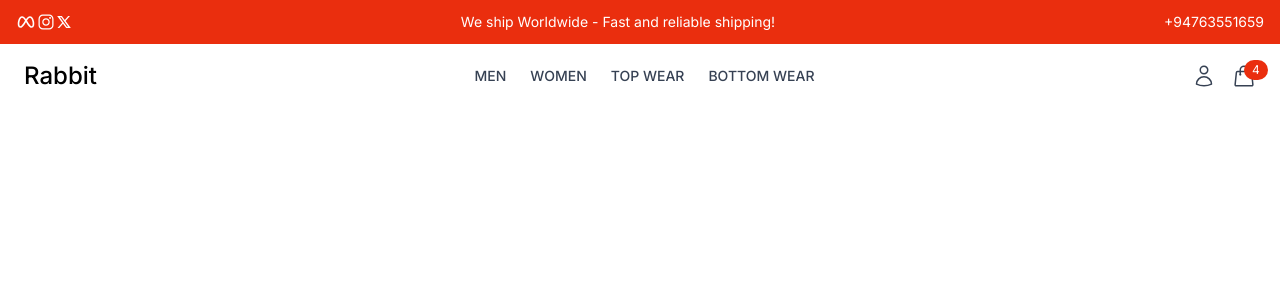
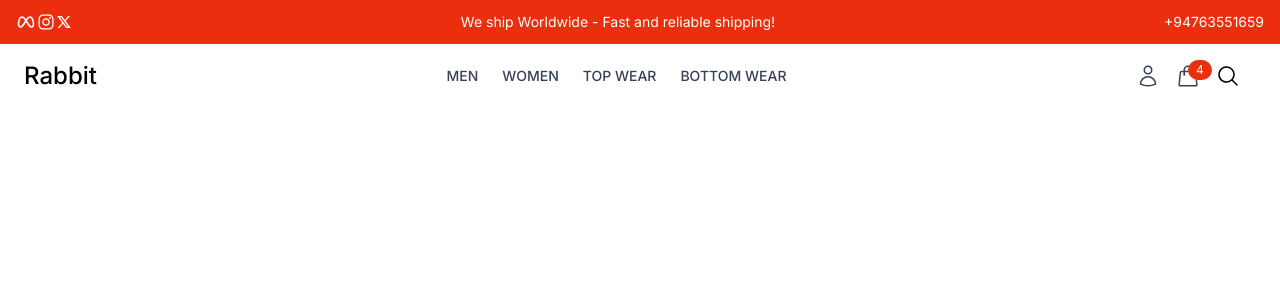
Before and after one commit to Lakshanj2701/ultimate-clothing-store, a React (Vite) app in the folder frontend/: page / in a window 1280 px wide. Shown: the top 300 px of the page. Built offline with nearby package versions, Linux system fonts and the light colour scheme.

Commit message:
up to search bar
there are include code up to search bar

```diff
--- a/frontend/src/components/Common/Navbar.jsx
+++ b/frontend/src/components/Common/Navbar.jsx
@@ -1,6 +1,7 @@
 import React from 'react';
 import { Link } from 'react-router-dom';
 import { HiOutlineUser, HiOutlineShoppingBag, HiBars3BottomRight } from "react-icons/hi2";
+import SearchBar from './SearchBar';
 
 const Navbar = () => {
   return (
@@ -57,6 +58,17 @@
             </span>
         </button>
 
+        {/* Search */}
+        <div className="overflow-hidden">
+          <SearchBar/>
+        </div>
+
+
+
+
+        <button className="md:hidden">
+          <HiBars3BottomRight className="h-6 w-6 text-gray-700"/>
+        </button>
 
       </div>
 
--- /dev/null
+++ b/frontend/src/components/Common/SearchBar.jsx
@@ -0,0 +1,58 @@
+import React, { useState } from 'react'; // ✅ Import useState
+import { HiMagnifyingGlass, HiMiniXMark } from 'react-icons/hi2';
+
+const SearchBar = () => {
+  const [searchTerm, setSearchTerm] = useState("");
+  const [isOpen, setIsOpen] = useState(false);
+
+  const handleSearchToggle = () =>{
+    setIsOpen(!isOpen);
+  };
+
+
+
+  return (
+    <div className={`flex items-center justify-center transition-all duration-300 ${isOpen ?
+    "absolute top-0 left-0 w-full bg-white h-24 z-50" : "w-auto"}`}>
+      {isOpen ? (
+        <form className="relative flex items-center justify-center w-full">
+          <div className="relative w-1/2">
+            <input type="text"
+                   placeholder="Search"
+                   value={searchTerm}
+                   onChange={(e) => setSearchTerm(e.target.value)}
+                   className="bg-gray-100 px-4 py-2 pl-2 pr-12 rounded-lg focus:outline-none w-full
+                   placeholder:text-gray-700"  />
+
+            {/* Search icon*/}
+            <button
+                type="submit"
+                className=" absolute right-2 top-1/2 transform -translate-y-1/2
+                text-gray-600 hover:text-gray-800"
+            >
+                <HiMagnifyingGlass className="h-6 w-6" />
+            </button>
+
+          </div>
+          {/* close button */}
+
+          <button
+            type="button"
+            onClick={handleSearchToggle}
+            className="absolute right-4 top-1/2 transform -translate-y-1/2 text-gray-600"
+          >
+            <HiMiniXMark className="h-6 w-6" />
+          </button>
+
+
+        </form>
+      ) : (
+        <button onClick={handleSearchToggle}>
+          <HiMagnifyingGlass className='h-6 w-6' />
+        </button>
+      )}
+    </div>
+  );
+};
+
+export default SearchBar;
```
